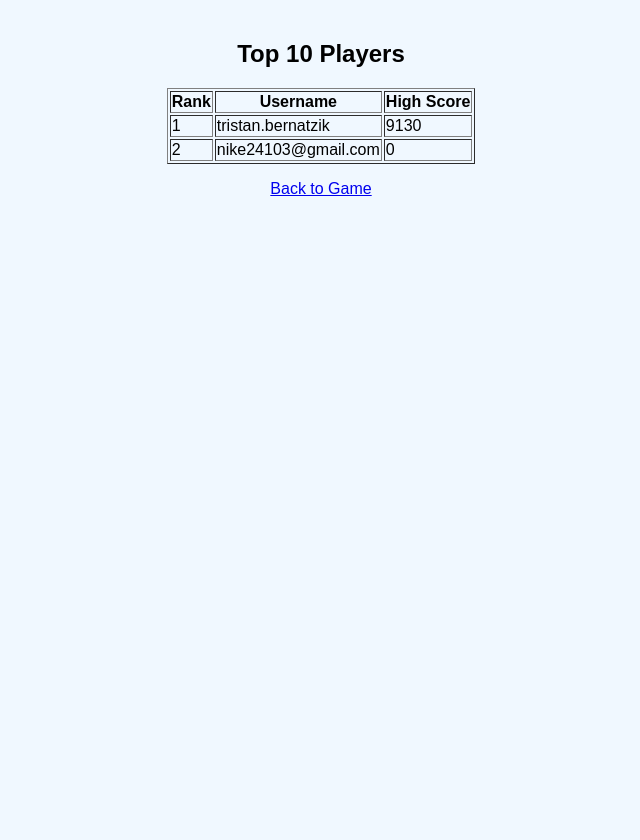
After one commit to nike2410/Advanced_ISD_Project, a Flask app: page /leaderboard in a window 1280 px wide. The commit adds this page. Shown: the whole page, without its empty margins (319-959 px from the left). Run offline with Flask 3, Linux system fonts and the light colour scheme.

Commit message:
To do: •verification - done •score system - done •high score per user ??? •high score overall - done •photos zu integrieren - pending
•Check list von Bewertung - pending

```diff
--- a/app.py
+++ b/app.py
@@ -175,6 +175,11 @@ def save_score(): #Save game score to user's record if it's a high score
         'high_score': user.high_score
     })
 
+@app.route('/leaderboard')
+def leaderboard():
+    top_users = User.query.order_by(User.high_score.desc()).limit(10).all()
+    return render_template('leaderboard.html', users=top_users)
+
 # Authentication routes
 @app.route('/signup', methods=['GET', 'POST'])
 def signup():
@@ -183,22 +188,23 @@ def signup():
         password = request.form.get('password')
 
         # Only allow university email addresses
-        if not username or not username.endswith('@gmail.com'):
+        if not username:
+            return render_template('signup.html',
+                                   error="Username is required.",
+                                   suggestions=[],
+                                   original_username="")
+        elif not username.strip().endswith('@gmail.com'):
             return render_template('signup.html',
                                    error="Only university emails (@gmail.com) are allowed.",
                                    suggestions=[],
                                    original_username=username)
+            return render_template('signup.html',
+                                   error="Only university emails (@gmail.com) are allowed.",
+                                   suggestions=[],
+                                   original_username=username)
+        print("Passed email check, sending code to:", username)
 
         existing_user = User.query.filter_by(username=username).first()
-        if existing_user:
-            suggestions = [
-                f"{username.split('@')[0]}{random.randint(1, 100)}@uni.li",
-                f"{username.split('@')[0]}_{random.randint(100, 999)}@uni.li"
-            ]
-            return render_template('signup.html',
-                                   error="Username already exists!",
-                                   suggestions=suggestions,
-                                   original_username=username)
 
         # Generate verification code
         code = str(random.randint(100000, 999999))
@@ -242,8 +248,7 @@ def verify():
                 db.session.delete(verification)
                 db.session.commit()
 
-                login_user(user)
-                return redirect(url_for('index'))
+                return redirect(url_for('login', verified='true'))
 
             else:
                 return render_template('verify.html', email=username, error="Incorrect code.")
@@ -254,6 +259,7 @@ def verify():
 
 @app.route('/login', methods=['GET', 'POST'])
 def login():
+    verified = request.args.get('verified')
     if request.method == 'POST':
         username = request.form['username']
         password = request.form['password']
@@ -266,8 +272,7 @@ def login():
         return 'Invalid username or password'
 
     # GET request - display login form
-    return render_template('login.html')
-
+    return render_template('login.html', verified=verified)
 
 @app.route('/logout')
 @login_required
--- /dev/null
+++ b/templates/leaderboard.html
@@ -0,0 +1,30 @@
+<!DOCTYPE html>
+<html lang="en">
+<head>
+    <meta charset="UTF-8">
+    <title>Leaderboard</title>
+    <link rel="stylesheet" href="/static/css/styles.css">
+</head>
+<body>
+    <h2>Top 10 Players</h2>
+    <table border="1">
+        <thead>
+            <tr>
+                <th>Rank</th>
+                <th>Username</th>
+                <th>High Score</th>
+            </tr>
+        </thead>
+        <tbody>
+            {% for user in users %}
+                <tr>
+                    <td>{{ loop.index }}</td>
+                    <td>{{ user.username }}</td>
+                    <td>{{ user.high_score }}</td>
+                </tr>
+            {% endfor %}
+        </tbody>
+    </table>
+    <p><a href="/">Back to Game</a></p>
+</body>
+</html>
--- a/templates/login.html
+++ b/templates/login.html
@@ -8,7 +8,11 @@
     <link rel="icon" href="/static/images/favicon_TriMy.ico" type="image/x-icon">
 </head>
 
-<h2>Please enter your uni.li credentials</h2>
+<h2>Please enter your gmail.com credentials</h2>
+<h2>Your email is your username</h2>
+{% if verified %}
+    <p style="color: green;">Your email has been verified successfully! Please log in.</p>
+{% endif %}
 <form method="post">
     <input type="text" name="username" placeholder="Username" required><br>
     <input type="password" name="password" placeholder="Password" required><br>
--- a/templates/signup.html
+++ b/templates/signup.html
@@ -9,6 +9,7 @@
 </head>
 
 <h2>Sign Up</h2>
+<h2>Your email is your username</h2>
 
 {% if error %}
     <p style="color:red;">{{ error }}</p>
--- a/templates/verify.html
+++ b/templates/verify.html
@@ -15,7 +15,7 @@
 
     <p>We've sent a verification code to <strong>{{ email }}</strong>. Please enter it below:</p>
 
-    <form method="post">
+    <form method="post" action="{{ url_for('verify') }}">
         <input type="hidden" name="email" value="{{ email }}">
         <input type="text" name="code" placeholder="6-digit code" required>
         <button type="submit">Verify</button>
```
Also changed, not shown: templates/index.html (+7 -0 lines), instance/users.db, 1 other file.
